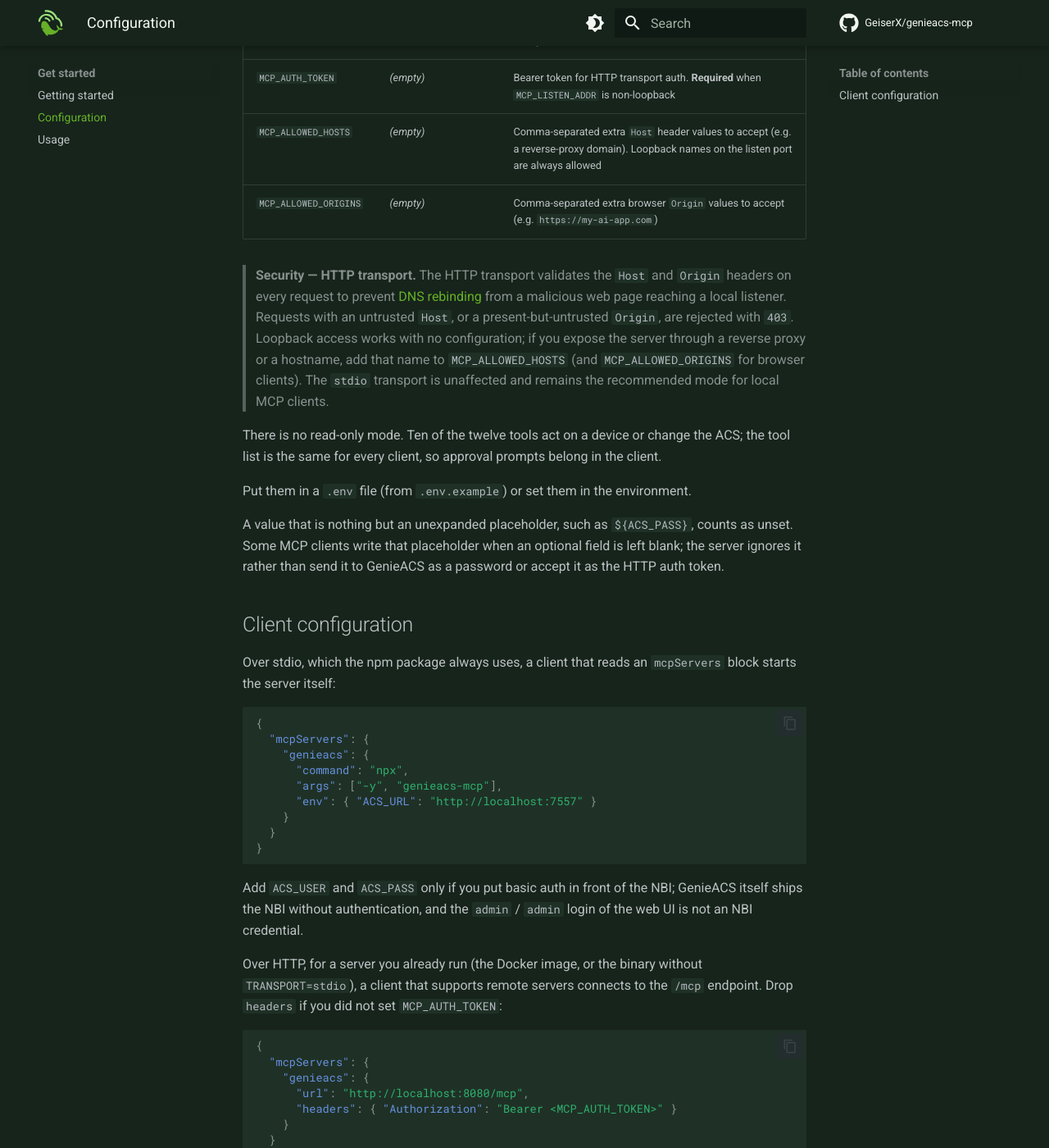
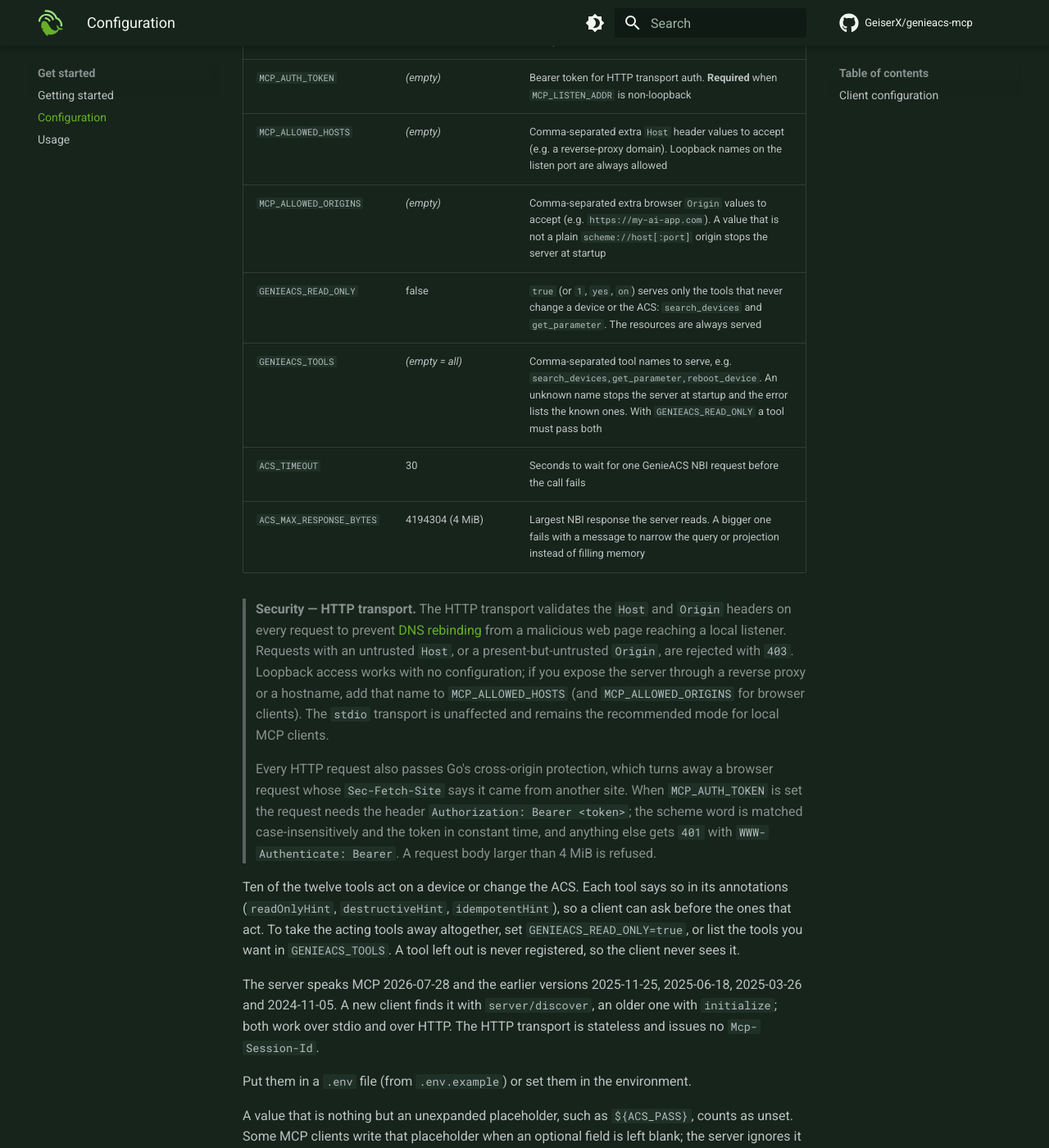
Before and after one commit to GeiserX/genieacs-mcp, an MkDocs documentation site: the page built from docs/configuration.md, in a window 1280 px wide and 1400 px high, scrolled down 502 px. Shown: the whole window at 82% size. Built offline with MkDocs 1.6.1 and Material for MkDocs 9.7.7, drawn with Linux system fonts in a browser that asks for light colours; comment, search, counter and statistics services are not loaded.

Commit message:
docs: document read-only mode, the 2026-07-28 protocol and client installs
The docs still said there was no read-only mode and showed transport errors
that named the ACS URL. They now cover GENIEACS_READ_ONLY, GENIEACS_TOOLS,
ACS_TIMEOUT and ACS_MAX_RESPONSE_BYTES, the dual-era protocol, structured
task results, search paging, and install snippets for Claude Code, VS Code,
Codex and Docker. server.json gains title, website, icon, repository id,
optional ACS_URL with its default, and the new variables.

```diff
--- a/docs/configuration.md
+++ b/docs/configuration.md
@@ -10,7 +10,11 @@
 | `MCP_LISTEN_ADDR` | 127.0.0.1:8080 | HTTP listen address (only used when TRANSPORT is not stdio) |
 | `MCP_AUTH_TOKEN` | _(empty)_ | Bearer token for HTTP transport auth. **Required** when `MCP_LISTEN_ADDR` is non-loopback |
 | `MCP_ALLOWED_HOSTS` | _(empty)_ | Comma-separated extra `Host` header values to accept (e.g. a reverse-proxy domain). Loopback names on the listen port are always allowed |
-| `MCP_ALLOWED_ORIGINS` | _(empty)_ | Comma-separated extra browser `Origin` values to accept (e.g. `https://my-ai-app.com`) |
+| `MCP_ALLOWED_ORIGINS` | _(empty)_ | Comma-separated extra browser `Origin` values to accept (e.g. `https://my-ai-app.com`). A value that is not a plain `scheme://host[:port]` origin stops the server at startup |
+| `GENIEACS_READ_ONLY` | false | `true` (or `1`, `yes`, `on`) serves only the tools that never change a device or the ACS: `search_devices` and `get_parameter`. The resources are always served |
+| `GENIEACS_TOOLS` | _(empty = all)_ | Comma-separated tool names to serve, e.g. `search_devices,get_parameter,reboot_device`. An unknown name stops the server at startup and the error lists the known ones. With `GENIEACS_READ_ONLY` a tool must pass both |
+| `ACS_TIMEOUT` | 30 | Seconds to wait for one GenieACS NBI request before the call fails |
+| `ACS_MAX_RESPONSE_BYTES` | 4194304 (4 MiB) | Largest NBI response the server reads. A bigger one fails with a message to narrow the query or projection instead of filling memory |
 
 > **Security — HTTP transport.** The HTTP transport validates the `Host` and
 > `Origin` headers on every request to prevent [DNS rebinding](https://en.wikipedia.org/wiki/DNS_rebinding)
@@ -20,9 +24,21 @@
 > through a reverse proxy or a hostname, add that name to `MCP_ALLOWED_HOSTS`
 > (and `MCP_ALLOWED_ORIGINS` for browser clients). The `stdio` transport is
 > unaffected and remains the recommended mode for local MCP clients.
+>
+> Every HTTP request also passes Go's cross-origin protection, which turns away a browser request whose
+> `Sec-Fetch-Site` says it came from another site. When `MCP_AUTH_TOKEN` is set the request needs the
+> header `Authorization: Bearer <token>`; the scheme word is matched case-insensitively and the token in
+> constant time, and anything else gets `401` with `WWW-Authenticate: Bearer`. A request body larger than
+> 4 MiB is refused.
 
-There is no read-only mode. Ten of the twelve tools act on a device or change the ACS; the tool list is the
-same for every client, so approval prompts belong in the client.
+Ten of the twelve tools act on a device or change the ACS. Each tool says so in its annotations
+(`readOnlyHint`, `destructiveHint`, `idempotentHint`), so a client can ask before the ones that act. To
+take the acting tools away altogether, set `GENIEACS_READ_ONLY=true`, or list the tools you want in
+`GENIEACS_TOOLS`. A tool left out is never registered, so the client never sees it.
+
+The server speaks MCP 2026-07-28 and the earlier versions 2025-11-25, 2025-06-18, 2025-03-26 and
+2024-11-05. A new client finds it with `server/discover`, an older one with `initialize`; both work over
+stdio and over HTTP. The HTTP transport is stateless and issues no `Mcp-Session-Id`.
 
 Put them in a `.env` file (from `.env.example`) or set them in the environment.
 
```
Also changed, not shown: CLAUDE.md (+4 -4 lines), README.md (+26 -2 lines), ROADMAP.md (+5 -4 lines), docs/getting-started.md (+8 -4 lines), docs/index.md (+2 -2 lines), docs/usage.md (+17 -7 lines), server.json (+85 -7 lines), 1 other file.
